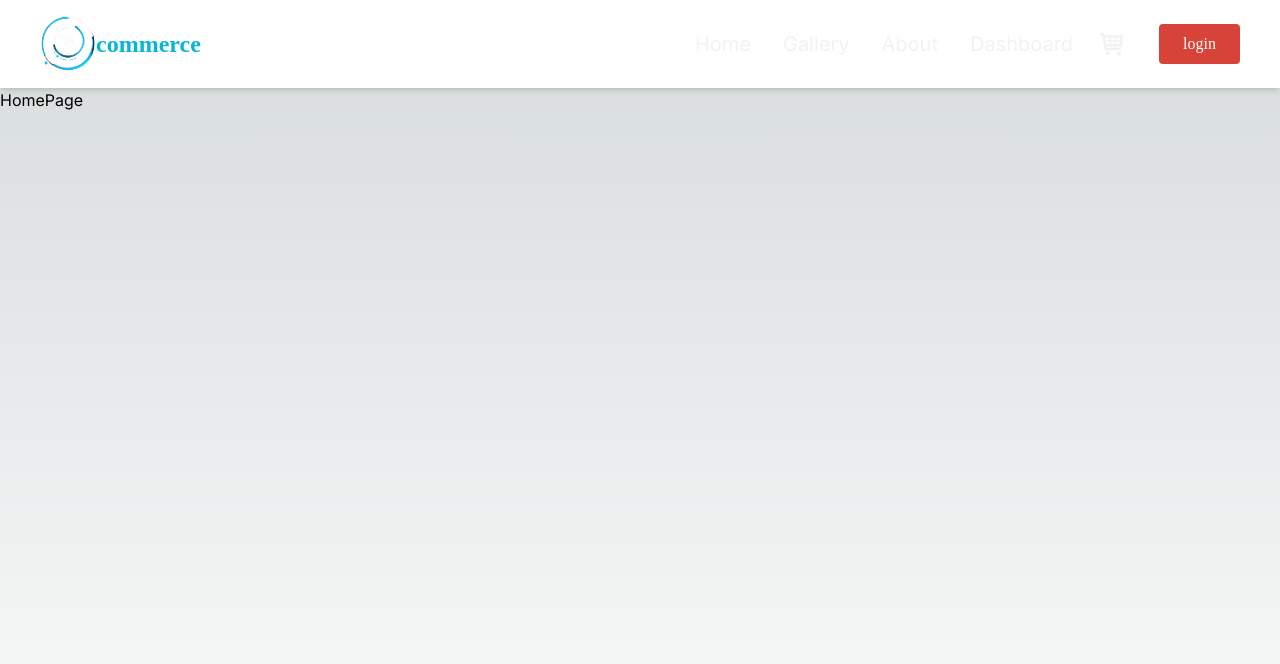
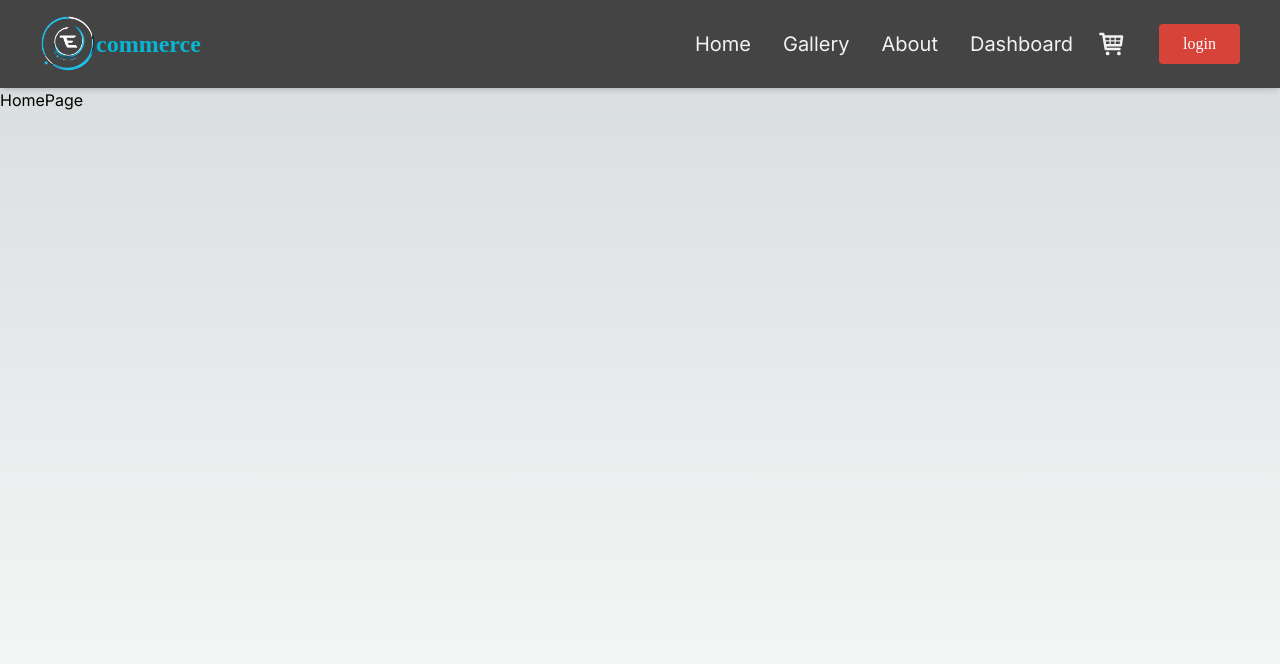
Before and after one commit to percylin33/gadget-galaxy, a Next.js app: page / in a window 1280 px wide. Shown: the top 664 px of the page. Built offline with nearby package versions, Linux system fonts and the light colour scheme.

Commit message:
modify-styles-bg

```diff
--- a/src/components/Navbar.tsx
+++ b/src/components/Navbar.tsx
@@ -27,7 +27,7 @@ function Navbar() {
 
     return (
         <div className='shadow-md  w-full sticky  top-0 left-0'>
-            <div className='md:flex bg-gray-700 items-center justify-between  bg-white py-4 md:px-10 px-7'>
+            <div className='md:flex bg-nav items-center justify-between py-4 md:px-10 px-7'>
                 <div className='font-bold text-2xl cursor-pointer flex items-center font-[Poppins] text-gray-800'>
                     <Image src={logo} alt="imagen logo" className='w-14 h-14' />
                     <span className='text 3xl text-cyan-500  '>
@@ -37,7 +37,7 @@ function Navbar() {
                 <div onClick={()=>setOpen(!open)} className='text-plomo text-3xl absolute right-8 top-6 cursor-pointer md:hidden'>
                     {open ? <IoCloseCircleSharp /> : <IoMenu />}
                 </div>
-                <ul className={`bg-gray-700 md:flex md:items-center md:pb-0 pb-12 absolute md:static bg-white md:z-auto z-[-1] left-0 w-full md:w-auto md:pl-0 pl-9 transition-all duration-500 ease-in ${open ? 'top-[90px] opacity-100':'top-[-490px] md:opacity-100 opacity-0'} `}>
+                <ul className={`bg-nav md:flex md:items-center md:pb-0 pb-12 absolute md:static md:z-auto z-[-1] left-0 w-full md:w-auto md:pl-0 pl-9 transition-all duration-500 ease-in ${open ? 'top-[90px] opacity-100':'top-[-490px] md:opacity-100 opacity-0'} `}>
                     {linkNav.map((li) => (
                         <li key={li.name} className='md:ml-8 text-xl md:my-0 my-7' onClick={closeMenu}>
                             <Link href={li.link} className='text-gris hover:text-gray-400 duration-500 '>{li.name}</Link>
```
